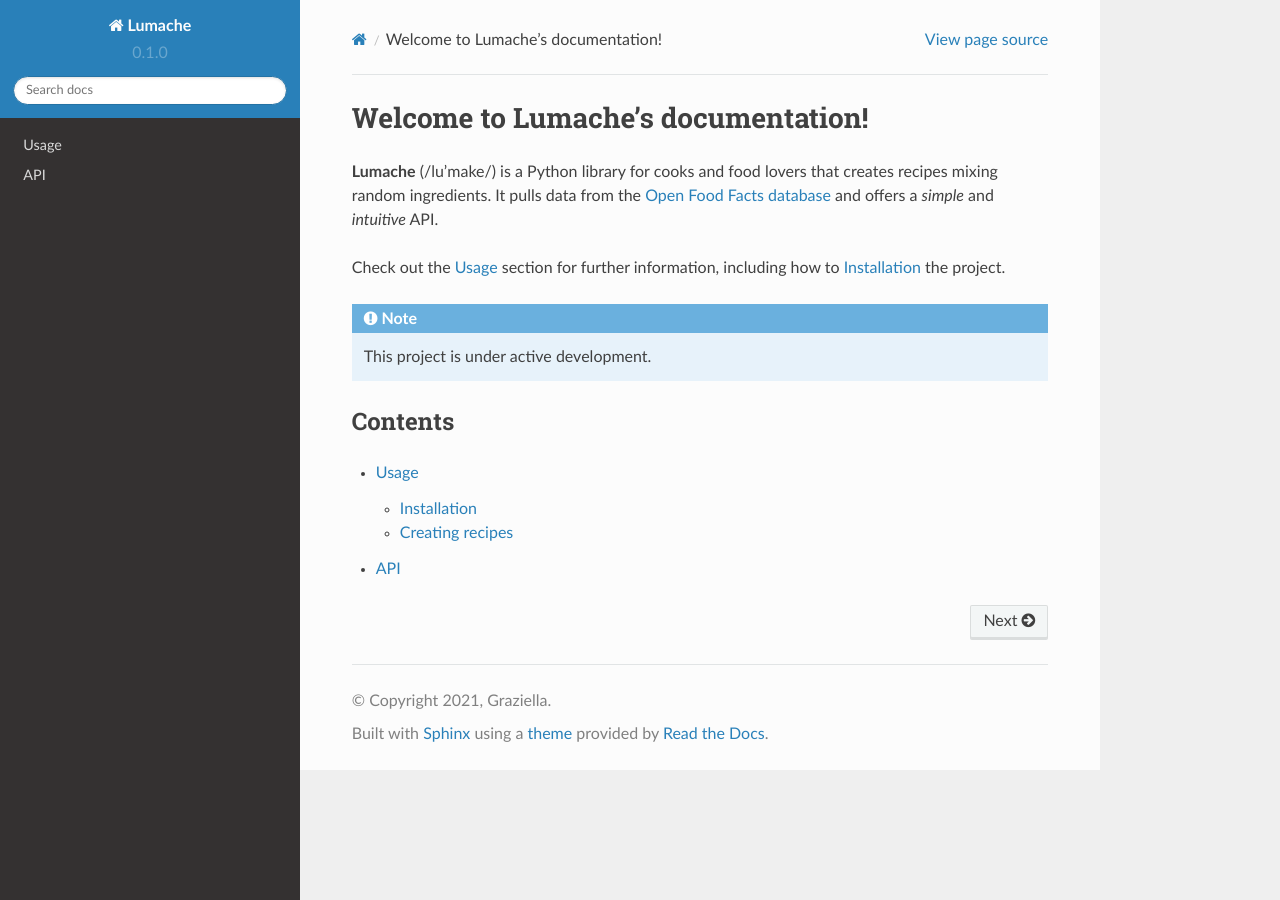
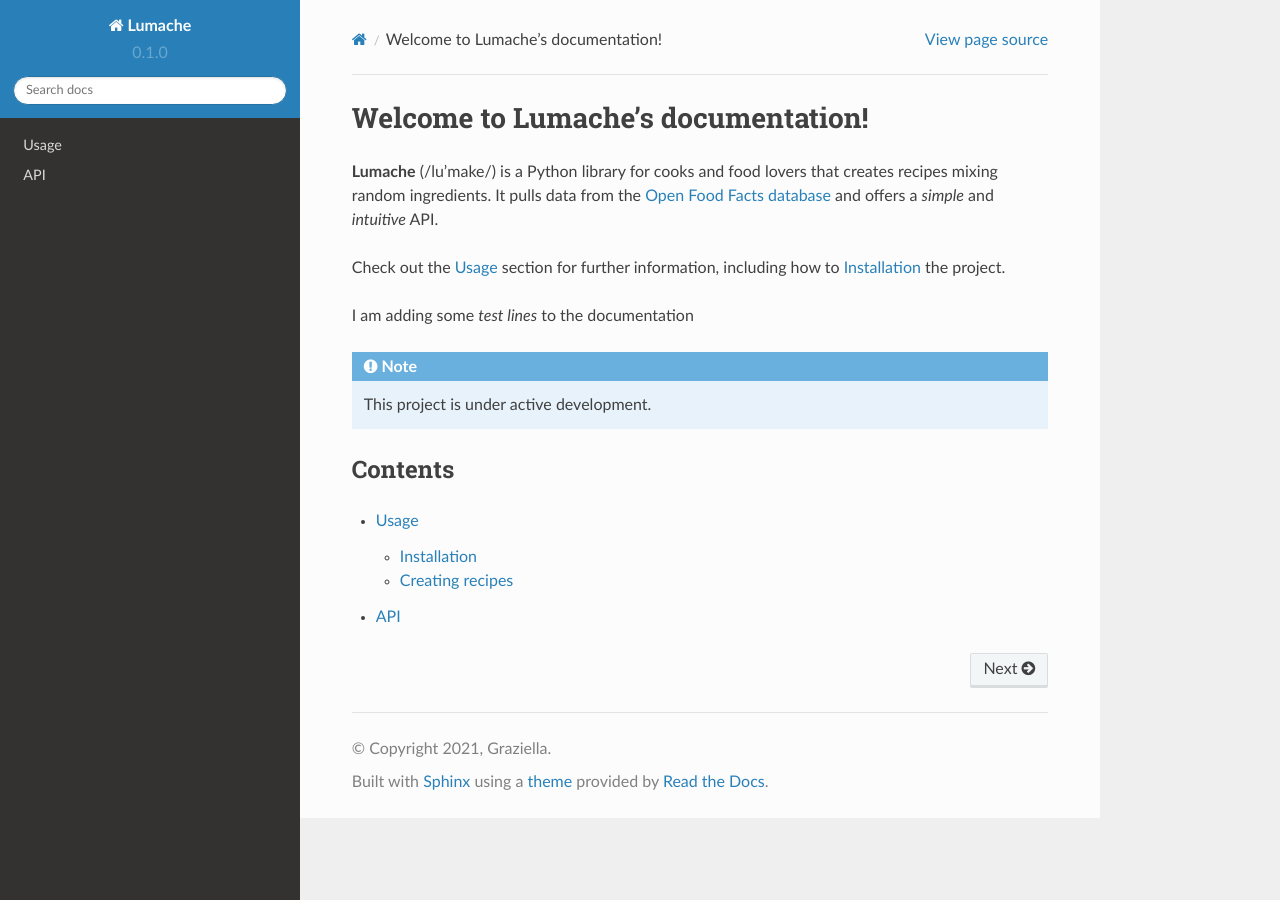
Before and after one commit to jbartolotti/fmri-methods, a Sphinx documentation site: the page built from docs/source/index.rst, in a window 1280 px wide. Built offline with Sphinx 7.4.7 and the Read the Docs theme 2.0.0, drawn with Linux system fonts in a browser that asks for light colours.

Commit message:
Update index.rst

```diff
--- a/docs/source/index.rst
+++ b/docs/source/index.rst
@@ -8,6 +8,8 @@
 
 Check out the :doc:`usage` section for further information, including
 how to :ref:`installation` the project.
+
+I am adding some *test lines* to the documentation
 
 .. note::
 
```
